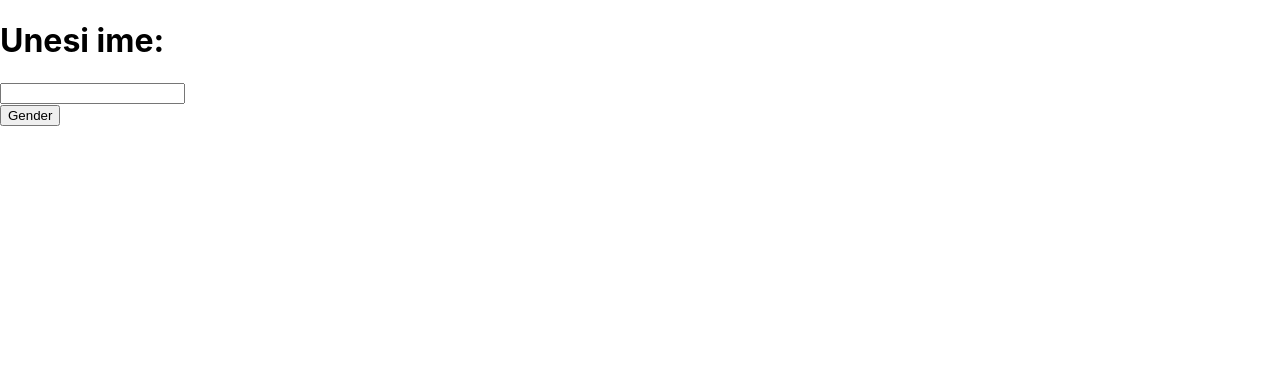
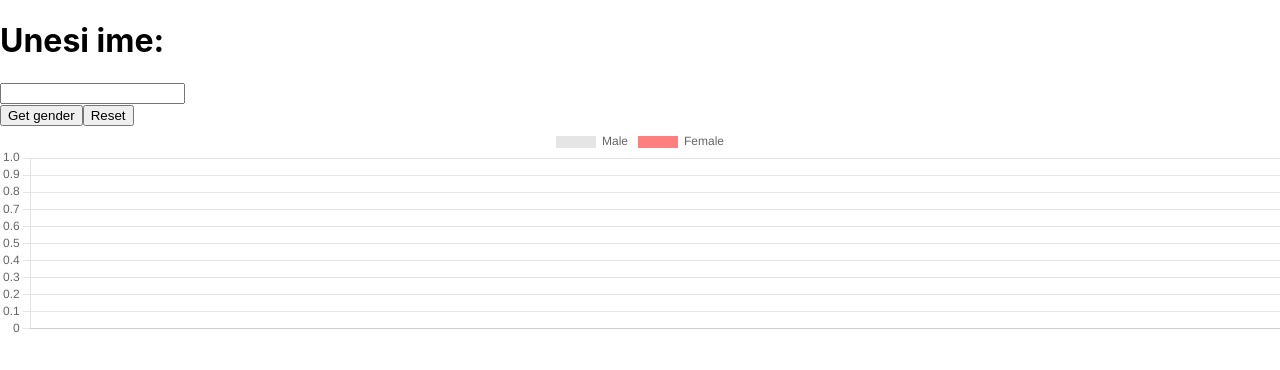
Before and after one commit to idamilankovic/idamilankovic.github.io-gender, a React (Create React App) app in the folder name-generator/: page / in a window 1280 px wide. Shown: the top 370 px of the page. Built offline with nearby package versions, Linux system fonts and the light colour scheme.

Commit message:
final-chart
Signed-off-by: idamilankovic <ida@itgrow.hr>

```diff
--- a/name-generator/package.json
+++ b/name-generator/package.json
@@ -11,7 +11,9 @@
     "@testing-library/react": "^13.4.0",
     "@testing-library/user-event": "^13.5.0",
     "axios": "^1.3.4",
+    "chart.js": "^4.2.1",
     "react": "^18.2.0",
+    "react-chartjs-2": "^5.2.0",
     "react-dom": "^18.2.0",
     "react-scripts": "5.0.1",
     "web-vitals": "^2.1.4"
@@ -41,5 +43,8 @@
       "last 1 firefox version",
       "last 1 safari version"
     ]
+  },
+  "devDependencies": {
+    "gh-pages": "^5.0.0"
   }
 }
--- a/name-generator/src/App.js
+++ b/name-generator/src/App.js
@@ -1,4 +1,5 @@
 import './App.css';
+import Char from './components/char';
 import GetGender from './components/getGender';
 
 
@@ -7,6 +8,7 @@ function App() {
   return (
     <div className='body'>
       <span><GetGender /></span>
+      {/* <span><Char /></span> */}
     </div>
   );
 }
--- /dev/null
+++ b/name-generator/src/components/char.js
@@ -0,0 +1,51 @@
+import React from 'react';
+import { Bar }  from 'react-chartjs-2';
+import { CategoryScale } from 'chart.js';
+import Chart from 'chart.js/auto';
+Chart.register(CategoryScale);
+
+function Char(props) {
+   console.log(props.list)
+
+    const barChartData = {
+        labels: props.list.map((person) => person.name),
+        datasets: [
+            {
+                data: props.list.map((probability) => probability.male_probability),
+                label:"Male",
+                borderColor: "#3333ff",
+                lineTension: 0.5
+            },
+            {
+                data: props.list.map((probability) => probability.female_probability),
+                label:"Female",
+                borderColor: "#ff3333",
+                backgroundColor: "rgba(255, 0, 0, 0.5)",
+                lineTension: 0.5
+            }
+        ]
+    };
+
+  return (
+        <Bar
+        type='bar'
+        width={300}
+        height={50}
+        options={{
+            title: {
+                display: true,
+                text: "Female and male name probability",
+                fontsize: 20,
+            },
+            legend: {
+                display: true,
+                position: "bottom"
+            }
+        }}
+        data={barChartData}
+        />
+  );
+
+}
+
+export default Char;
--- a/name-generator/src/components/getGender.js
+++ b/name-generator/src/components/getGender.js
@@ -1,5 +1,6 @@
 import React, { useState } from 'react';
 import Axios from 'axios';
+import Char from './char';
 
 function GetGender() {
 
@@ -7,35 +8,75 @@ const [gender, setGender] = useState(() => {
   const initialGender = JSON.parse(localStorage.getItem("gender"));
   return initialGender || "";
 })
+
 const [name, setName] = useState(() => {
   const initialName = JSON.parse(localStorage.getItem("name"));
   return initialName || "";
 })
 
-const [bgColor, setBgColor] = useState("#37BC9B")
+const [maleProbability, setMaleProbability] = useState(() => {
+  const initialProbability = JSON.parse(localStorage.getItem("male_probability"));
+  return initialProbability || "";
+})
+
+const [femaleProbability, setFemaleProbability] = useState(() => {
+  const initialProbability = JSON.parse(localStorage.getItem("female_probability"));
+  return initialProbability || "";
+})
+
+const localMemoryListNames = JSON.parse(localStorage.getItem("list_names"))
+const [listNames, setListNames] = useState(
+  localMemoryListNames !== null ? localMemoryListNames : []);
+
+const handleReset = () => {
+  setName("")
+  setGender("")
+  localStorage.setItem("gender", JSON.stringify(""))
+  setFemaleProbability("")
+  localStorage.setItem("female_probability", JSON.stringify(""))
+  setMaleProbability("")
+  localStorage.setItem("male_probability", JSON.stringify(""))
+  setListNames([])
+  localStorage.setItem("list_names", JSON.stringify(""))
+}
 
 const getGender = () => {
   if (name !== "") {
   setName(JSON.parse(localStorage.getItem("name")))
     Axios.get("https://api.genderize.io?name=" + name)
     .then((response) => {
-      setGender(response.data.gender);
-      localStorage.setItem("gender", JSON.stringify(response.data.gender))
-
-      // {gender === "male" ? setBgColor("#FF0000") :
-      //   (gender === "female") ? setBgColor("00FF00") : bgColor}
+      if (response.data.gender === "female") {
+        setGender(response.data.gender);
+        localStorage.setItem("gender", JSON.stringify(response.data.gender))
+        setFemaleProbability(response.data.probability)
+        localStorage.setItem("female_probability", JSON.stringify(response.data.probability))
+        setListNames([...listNames, {
+          name: name,
+          female_probability: JSON.parse(localStorage.getItem("female_probability")),
+          //male_probability: (1 - JSON.parse(localStorage.getItem("female_probability"))),
+        }])
+        localStorage.setItem("list_names", JSON.stringify(listNames))
+      }
+      else if (response.data.gender === "male") {
+        setGender(response.data.gender);
+        localStorage.setItem("gender", JSON.stringify(response.data.gender))
+        setMaleProbability(response.data.probability)
+        localStorage.setItem("male_probability", JSON.stringify(response.data.probability))
+        setListNames([...listNames, {
+          name: name,
+          male_probability: JSON.parse(localStorage.getItem("male_probability")),
+          //female_probability: (1 - JSON.parse(localStorage.getItem("male_probability")))
+        }])
+        localStorage.setItem("list_names", JSON.stringify(listNames))
+      }
     }
-      )
+  )
     .catch((error) => console.log(error))
   }
-  else if (name === "") {
-    setGender("")
-    localStorage.setItem("gender", JSON.stringify(""))
-  }
 }
+console.log(listNames)
 
   return (
-    // <div style={{backgroundColor: "#00FF00"}}>
       <div >
       <h1>Unesi ime:</h1>
         <form>
@@ -46,12 +87,14 @@ const getGender = () => {
                   setName(event.target.value);
                   localStorage.setItem("name", JSON.stringify(event.target.value));
                 }}/>
+        </form>
+        <button type="submit" onClick={
+          getGender
 
-
-        </form>
-        <button type="submit" onClick={getGender}>Gender</button>
-        <span>{(name !== "") ? gender : ""}</span>
-
+          }>Get gender</button>
+        <button onClick={handleReset}>Reset</button>
+        <div>{(name !== "") ? gender : ""}</div>
+        <Char list={listNames} name={name} gender={gender} female={femaleProbability} male={maleProbability}/>
     </div>
   )
 }
```
Also changed, not shown: 1 other file (tests, documents, lock files or other folders).
